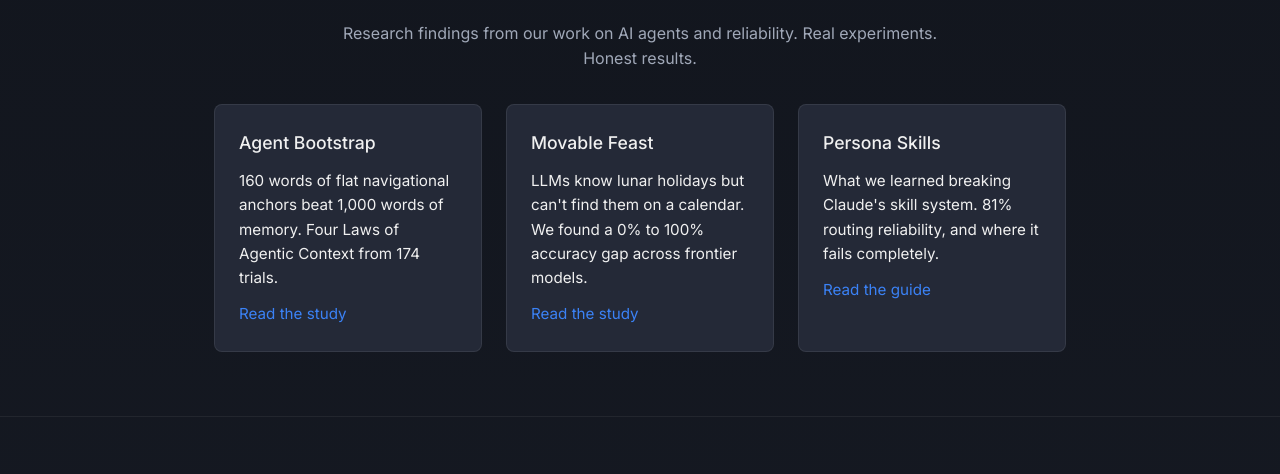
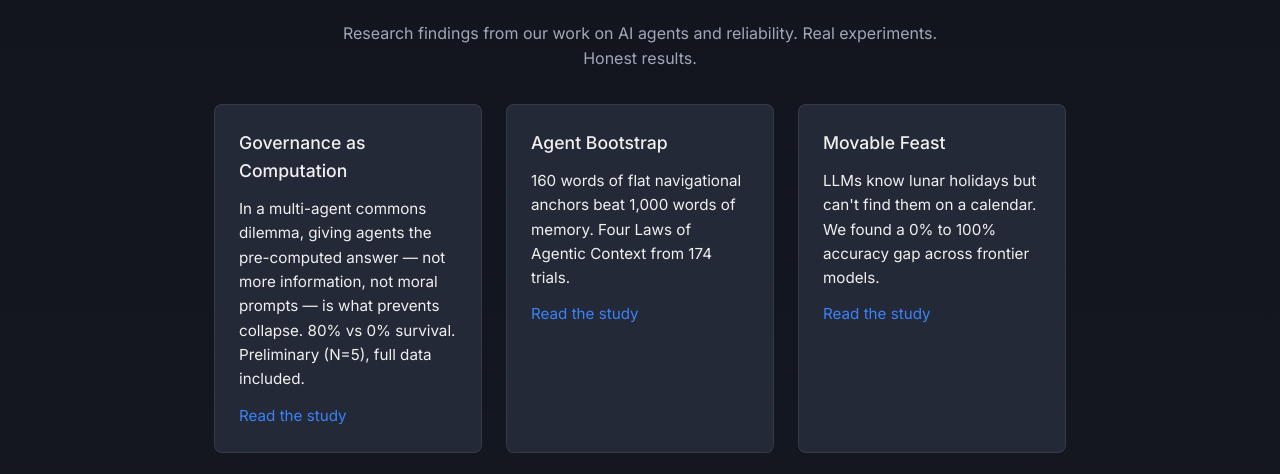
Before and after one commit to credentum/credentum.github.io, a plain HTML site: page index.html in a window 1280 px wide. Shown: the part 2230-2704 px from the top of the page. Drawn offline with Linux system fonts and the light colour scheme.

Commit message:
site: add Governance as Computation study to Vivarium Lab research
Co-Authored-By: Claude Opus 4.8 <noreply@anthropic.com>

```diff
--- a/index.html
+++ b/index.html
@@ -493,6 +493,17 @@
 
                     <div class="cards">
                         <div class="card">
+                            <h3>Governance as Computation</h3>
+                            <p>
+                                In a multi-agent commons dilemma, giving agents the pre-computed
+                                answer &mdash; not more information, not moral prompts &mdash; is what
+                                prevents collapse. 80% vs 0% survival. Preliminary (N=5), full data included.
+                            </p>
+                            <p style="margin-top: 12px;">
+                                <a href="https://github.com/credentum/vivarium-lab/tree/main/governance-as-computation">Read the study</a>
+                            </p>
+                        </div>
+                        <div class="card">
                             <h3>Agent Bootstrap</h3>
                             <p>
                                 160 words of flat navigational anchors beat 1,000 words of memory.
```
